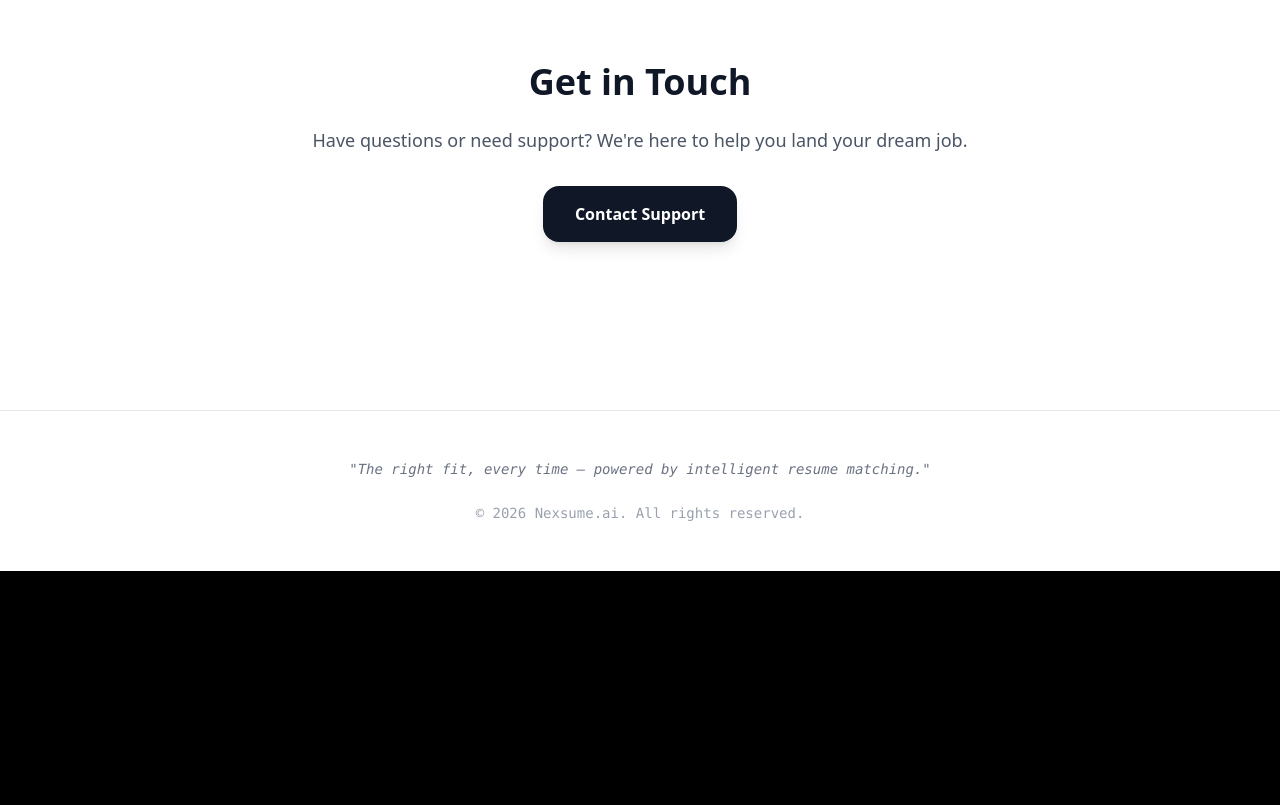
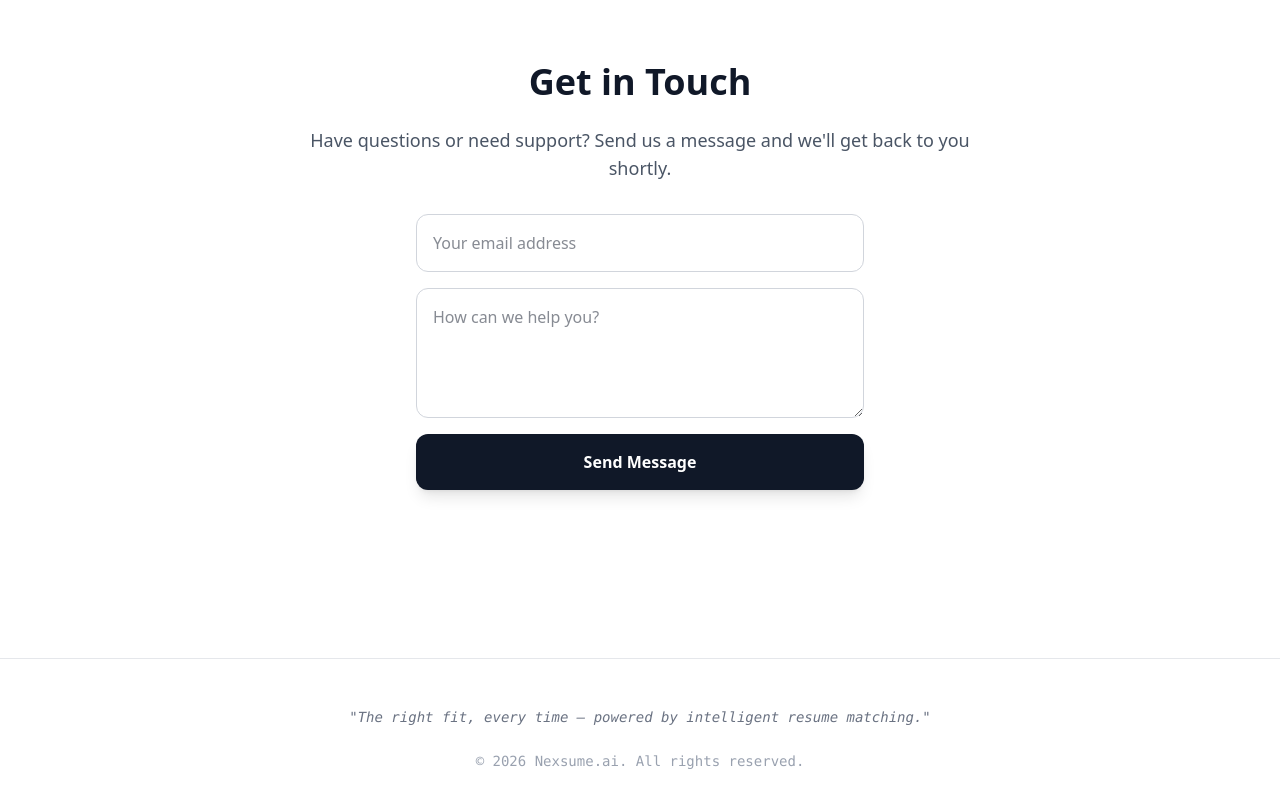
Before and after one commit to Abhinab04/NexsumeAI, a React (Vite) app in the folder frontend/: page / in a window 1280 px wide. Shown: the part 2060-2865 px from the top of the page. Before the commit the page ends 2631 px from the top, so only its background shows below. Built offline with nearby package versions, Linux system fonts and the light colour scheme; no server answers.

Commit message:
Update LandingPage.tsx

```diff
--- a/frontend/src/pages/LandingPage/LandingPage.tsx
+++ b/frontend/src/pages/LandingPage/LandingPage.tsx
@@ -235,11 +235,58 @@ export default function LandingPage() {
         <section id="contact" className="py-20 text-center mb-10">
           <h2 className="text-4xl font-extrabold text-gray-900 dark:text-white mb-6">Get in Touch</h2>
           <p className="text-lg text-gray-600 dark:text-gray-400 max-w-2xl mx-auto mb-8">
-            Have questions or need support? We're here to help you land your dream job.
+            Have questions or need support? Send us a message and we'll get back to you shortly.
           </p>
-          <a href="mailto:support@nexsume.ai" className="inline-block px-8 py-4 bg-gray-900 dark:bg-white dark:text-black text-white font-bold rounded-2xl shadow-lg hover:scale-105 transition">
-            Contact Support
-          </a>
+
+          <form
+            onSubmit={async (e) => {
+              e.preventDefault();
+              const form = e.target as HTMLFormElement;
+              const email = (form.elements.namedItem('email') as HTMLInputElement).value;
+              const message = (form.elements.namedItem('message') as HTMLTextAreaElement).value;
+              const btn = form.querySelector('button');
+              if (btn) btn.disabled = true;
+
+              try {
+                const response = await fetch(`${import.meta.env.VITE_BACKEND_URL}/api/features/contact`, {
+                  method: 'POST',
+                  headers: { 'Content-Type': 'application/json' },
+                  body: JSON.stringify({ email, message }),
+                });
+
+                if (!response.ok) throw new Error('Failed to send message');
+
+                alert('Message sent successfully! We will get back to you soon.');
+                form.reset();
+              } catch (err) {
+                alert('Failed to send message. Please try again later.');
+              } finally {
+                if (btn) btn.disabled = false;
+              }
+            }}
+            className="max-w-md mx-auto flex flex-col gap-4 text-left"
+          >
+            <input
+              name="email"
+              type="email"
+              required
+              placeholder="Your email address"
+              className="w-full p-4 rounded-xl border border-gray-300 dark:border-gray-700 bg-white dark:bg-neutral-900 text-gray-900 dark:text-gray-100 focus:outline-none focus:ring-2 focus:ring-indigo-500"
+            />
+            <textarea
+              name="message"
+              required
+              rows={4}
+              placeholder="How can we help you?"
+              className="w-full p-4 rounded-xl border border-gray-300 dark:border-gray-700 bg-white dark:bg-neutral-900 text-gray-900 dark:text-gray-100 focus:outline-none focus:ring-2 focus:ring-indigo-500"
+            />
+            <button
+              type="submit"
+              className="w-full py-4 rounded-xl bg-gray-900 dark:bg-white text-white dark:text-black font-bold hover:scale-[1.02] transition shadow-lg disabled:opacity-50"
+            >
+              Send Message
+            </button>
+          </form>
         </section>
 
       </motion.div>
```
